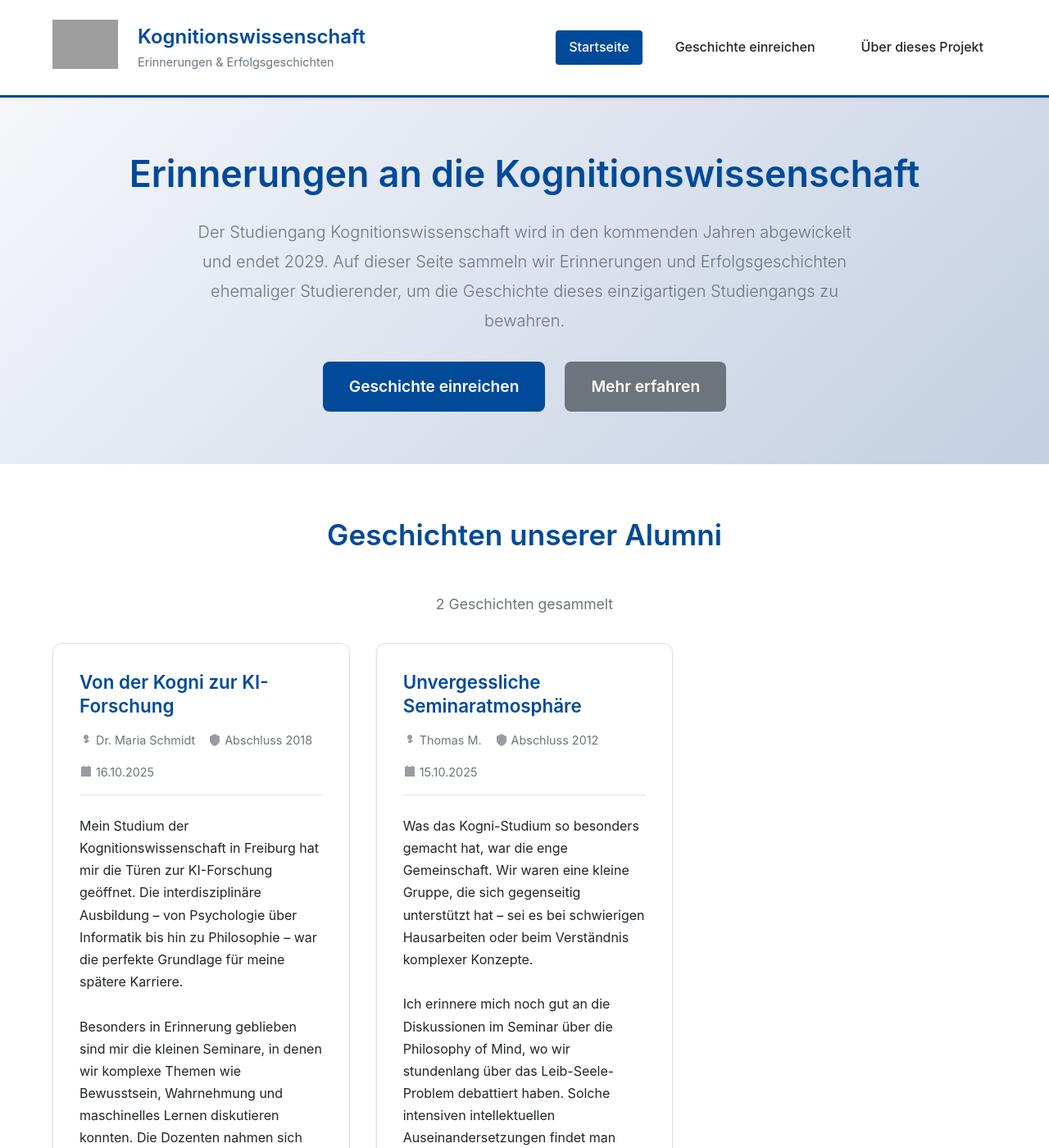
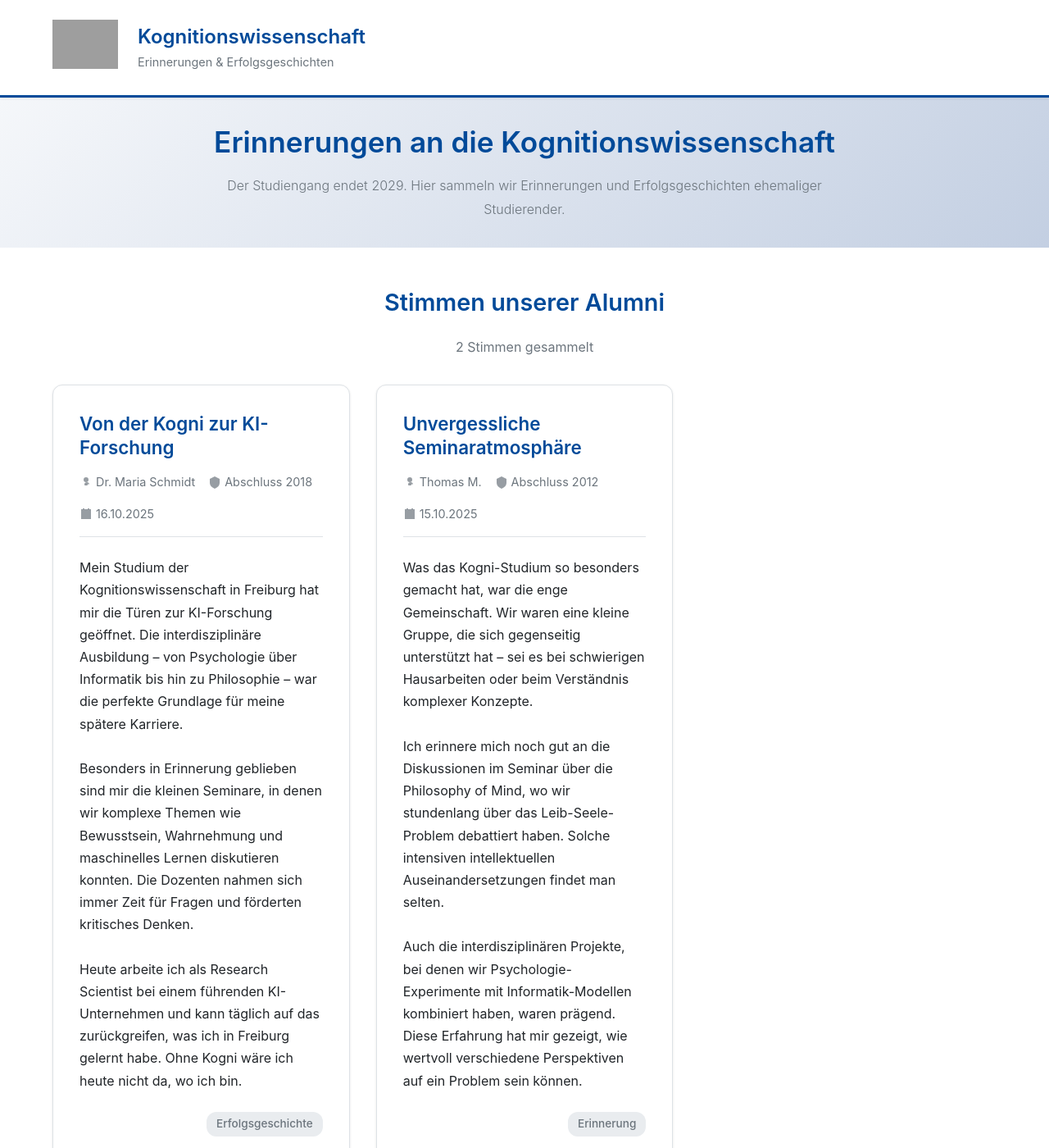
Before and after one commit to kogwissFR/condolences, a Jekyll site: the page built from index.html, in a window 1280 px wide and 1400 px high. Shown: the whole window at 82% size. Built offline with Jekyll 4.4.1, drawn with Linux system fonts in a browser that asks for light colours; grey boxes are pictures that could not be loaded.

Commit message:
compact at the top

```diff
--- a/_includes/header.html
+++ b/_includes/header.html
@@ -13,34 +13,5 @@
         <p class="subtitle">Erinnerungen & Erfolgsgeschichten</p>
       </div>
     </div>
-
-    <nav class="main-nav" role="navigation" aria-label="Hauptnavigation">
-      <button class="nav-toggle" aria-label="Navigation öffnen" aria-expanded="false">
-        <span></span>
-        <span></span>
-        <span></span>
-      </button>
-      <ul class="nav-menu">
-        <li><a href="{{ '/' | relative_url }}" {% if page.url == '/' %}class="active" aria-current="page"{% endif %}>Startseite</a></li>
-        <li><a href="{{ '/submit.html' | relative_url }}" {% if page.url == '/submit.html' %}class="active" aria-current="page"{% endif %}>Geschichte einreichen</a></li>
-        <li><a href="{{ '/about.html' | relative_url }}" {% if page.url == '/about.html' %}class="active" aria-current="page"{% endif %}>Über dieses Projekt</a></li>
-      </ul>
-    </nav>
   </div>
 </header>
-
-<script>
-  // Mobile navigation toggle
-  document.addEventListener('DOMContentLoaded', function() {
-    const navToggle = document.querySelector('.nav-toggle');
-    const navMenu = document.querySelector('.nav-menu');
-
-    if (navToggle) {
-      navToggle.addEventListener('click', function() {
-        const isExpanded = this.getAttribute('aria-expanded') === 'true';
-        this.setAttribute('aria-expanded', !isExpanded);
-        navMenu.classList.toggle('active');
-      });
-    }
-  });
-</script>
--- a/assets/css/main.css
+++ b/assets/css/main.css
@@ -372,18 +372,19 @@ a:focus {
 
 .hero {
   background: linear-gradient(135deg, #f5f7fa 0%, #c3cfe2 100%);
-  padding: var(--spacing-xxl) 0;
+  padding: var(--spacing-lg) 0;
   text-align: center;
 }
 
 .hero h1 {
-  font-size: 2.8rem;
-  margin-bottom: var(--spacing-md);
+  font-size: 2.2rem;
+  margin-bottom: var(--spacing-sm);
 }
 
 .hero .lead {
   max-width: 800px;
-  margin: 0 auto var(--spacing-lg);
+  margin: 0 auto;
+  font-size: 1rem;
 }
 
 .hero-actions {
@@ -398,19 +399,19 @@ a:focus {
    ============================================ */
 
 .stories-section {
-  padding: var(--spacing-xxl) 0;
+  padding: var(--spacing-xl) 0;
 }
 
 .stories-section h2 {
   text-align: center;
-  font-size: 2.2rem;
-  margin-bottom: var(--spacing-xl);
+  font-size: 1.8rem;
+  margin-bottom: var(--spacing-md);
 }
 
 .stories-count {
   text-align: center;
   margin-bottom: var(--spacing-lg);
-  font-size: 1.1rem;
+  font-size: 1rem;
   color: var(--text-light);
 }
 
@@ -962,14 +963,22 @@ a:focus {
   }
 
   .hero {
-    padding: var(--spacing-lg) 0;
+    padding: var(--spacing-md) 0;
+  }
+
+  .hero h1 {
+    font-size: 1.8rem;
   }
 
   .stories-section,
   .submit-page,
   .about-page,
   .privacy-page {
-    padding: var(--spacing-lg) 0;
+    padding: var(--spacing-md) 0;
+  }
+
+  .stories-section h2 {
+    font-size: 1.5rem;
   }
 }
 
--- a/index.html
+++ b/index.html
@@ -7,30 +7,20 @@ title: Startseite
   <div class="container">
     <h1>Erinnerungen an die Kognitionswissenschaft</h1>
     <p class="lead">
-      Der Studiengang Kognitionswissenschaft wird in den kommenden Jahren abgewickelt
-      und endet 2029. Auf dieser Seite sammeln wir Erinnerungen und Erfolgsgeschichten
-      ehemaliger Studierender, um die Geschichte dieses einzigartigen Studiengangs zu bewahren.
+      Der Studiengang endet 2029. Hier sammeln wir Erinnerungen und Erfolgsgeschichten ehemaliger Studierender.
     </p>
-    <div class="hero-actions">
-      <a href="{{ '/submit.html' | relative_url }}" class="btn btn-primary btn-large">
-        Geschichte einreichen
-      </a>
-      <a href="{{ '/about.html' | relative_url }}" class="btn btn-secondary btn-large">
-        Mehr erfahren
-      </a>
-    </div>
   </div>
 </section>
 
 <section class="stories-section">
   <div class="container">
-    <h2>Geschichten unserer Alumni</h2>
+    <h2>Stimmen unserer Alumni</h2>
 
     {% if site.data.stories and site.data.stories.size > 0 %}
       {% assign sorted_stories = site.data.stories | sort: 'publication_date' | reverse %}
 
       <div class="stories-count">
-        <p>{{ sorted_stories.size }} {% if sorted_stories.size == 1 %}Geschichte{% else %}Geschichten{% endif %} gesammelt</p>
+        <p>{{ sorted_stories.size }} {% if sorted_stories.size == 1 %}Stimme{% else %}Stimmen{% endif %} gesammelt</p>
       </div>
 
       <div class="stories-grid">
@@ -77,8 +67,8 @@ title: Startseite
 
       {% if sorted_stories.size > 20 %}
       <div class="pagination-info">
-        <p>Zeige die ersten 20 von {{ sorted_stories.size }} Geschichten</p>
-        <p class="note">Weitere Geschichten werden in einer zukünftigen Version angezeigt.</p>
+        <p>Zeige die ersten 20 von {{ sorted_stories.size }} Stimmen</p>
+        <p class="note">Weitere Stimmen werden in einer zukünftigen Version angezeigt.</p>
       </div>
       {% endif %}
 
@@ -88,10 +78,10 @@ title: Startseite
           <rect x="8" y="8" width="48" height="48" rx="4"/>
           <path d="M8 20h48M20 8v48"/>
         </svg>
-        <h3>Noch keine Geschichten eingereicht</h3>
+        <h3>Noch keine Stimmen eingereicht</h3>
         <p>Seien Sie der Erste, der eine Erinnerung oder Erfolgsgeschichte teilt!</p>
         <a href="{{ '/submit.html' | relative_url }}" class="btn btn-primary">
-          Erste Geschichte einreichen
+          Erste Stimme einreichen
         </a>
       </div>
     {% endif %}
```
